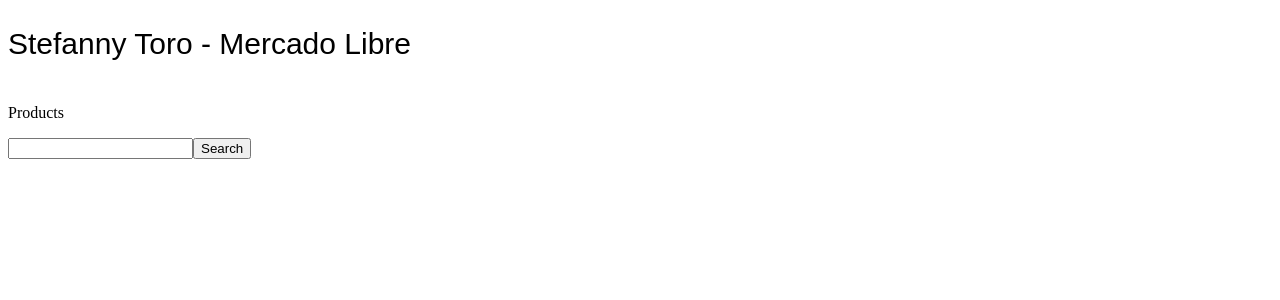
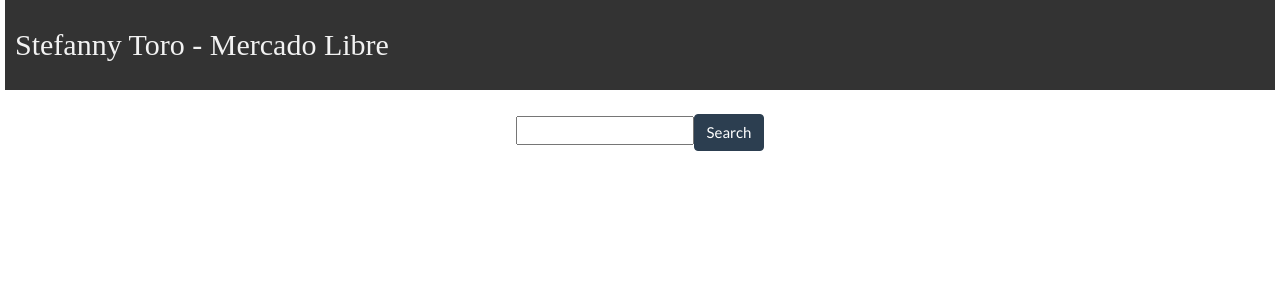
Before and after one commit to stefannytoror/ExampleMercadoLibreApp, an Angular app: page / in a window 1280 px wide. Shown: the top 300 px of the page. Built offline with nearby package versions, Linux system fonts and the light colour scheme.

Commit message:
Adding styles

```diff
--- a/src/app/app.component.css
+++ b/src/app/app.component.css
@@ -1,9 +1,18 @@
-h1 {
-    color: #000;
-    font-family: "Raleway", sans-serif;
-    font-size: 30px;
-    font-weight: 500;
-    line-height: 72px;
-    margin: 0 0 24px;
-    text-align: left;
+h6 {
+  color: #f2f2f2;
+  background: #333;
+  font-size: 30px;
+  line-height: 70px;
+  font-weight: 300;
+  margin: 0 5px 24px;
+  float: center;
+  padding: 10px;
+  margin: 0 5px 24px;
+  font-family: 'Libre Baskerville', serif;
   }
+  .container {
+    vertical-align: middle;
+    max-width: 1300px;
+    text-align: center;
+    align-content: center
+  }
--- a/src/app/app.component.html
+++ b/src/app/app.component.html
@@ -1,4 +1,4 @@
 <!--The content below is only a placeholder and can be replaced.-->
-<h1>Stefanny Toro - Mercado Libre</h1>
+<h6>Stefanny Toro - Mercado Libre</h6>
 <app-products></app-products>
 <router-outlet></router-outlet>
--- a/src/app/products/products.component.css
+++ b/src/app/products/products.component.css
@@ -1,8 +1,9 @@
-ul {
-  display: flex;
-  flex-direction: column;
-  flex-wrap: wrap;
-}
-li {
+div {
   text-align: center;
 }
+.container {
+  vertical-align: middle;
+  max-width: 1300px;
+  text-align: center;
+  align-content: center
+}
--- a/src/app/products/products.component.html
+++ b/src/app/products/products.component.html
@@ -1,17 +1,17 @@
-<div>
-  <p>Products</p>
+<div class="container">
   <input type="text" #item>
-  <button (click)= "fetchProduct(item.value)">Search</button>
+  <button class="btn btn-primary" (click)= "fetchProduct(item.value)">Search</button>
 </div>
-
- <div *ngIf= "products">
-   <mat-grid-list cols="3" rowHeight="2:1" >
-      <mat-grid-tile *ngFor="let product of products.results" class="product-container" >
-         <ul style="list-style-type:none">
-            <li>{{product.title}}</li>
-            <li><img [src]="product.thumbnail"></li>
-            <li> Price: ${{product.price}}$</li>
-         </ul>
-      </mat-grid-tile>
-   </mat-grid-list>
-</div>
+<mat-grid-list cols="3" rowHeight="300px" *ngIf= "products">
+   <mat-grid-tile
+   *ngFor="let product of products.results" class="product-container">
+   <section class="card border-success mb-3" style="max-width: 20rem;">
+      <div class="card-header">{{product.title}}</div>
+      <div class="card-body">
+         <img [src]="product.thumbnail">
+         <h4 class="card-title">Price: ${{product.price}}</h4>
+         <p class="card-text"></p>
+      </div>
+   </section>
+   </mat-grid-tile>
+</mat-grid-list>
--- a/src/index.html
+++ b/src/index.html
@@ -10,5 +10,12 @@
 </head>
 <body>
   <app-root></app-root>
-</body>
+  <link rel="stylesheet" href="https://bootswatch.com/4/flatly/bootstrap.min.css">
+
+    <!-- jQuery library -->
+    <script src="https://ajax.googleapis.com/ajax/libs/jquery/3.4.0/jquery.min.js"></script>
+
+    <!-- Latest compiled JavaScript -->
+    <script src="https://maxcdn.bootstrapcdn.com/bootstrap/3.4.0/js/bootstrap.min.js"></script>
+ </body>
 </html>
```
